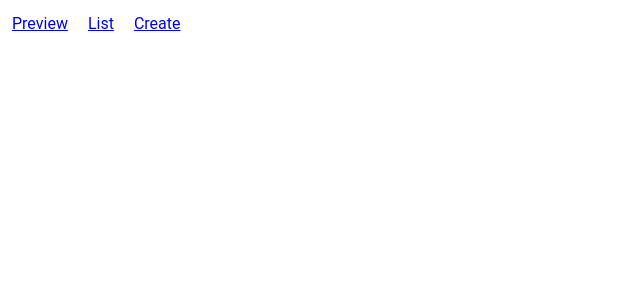
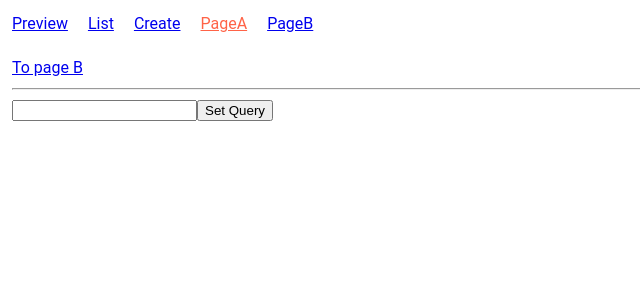
Before and after one commit to gluschenkotoma/react_repeat, a React (Create React App) app: page /page-a in a window 1280 px wide. Before the commit this address led to /. Shown: the top 300 px of the page, without its empty margins (0-640 px from the left). Built offline with nearby package versions, Linux system fonts and the light colour scheme.

Commit message:
sdfsfsfs

```diff
--- a/src/components/App.jsx
+++ b/src/components/App.jsx
@@ -2,6 +2,7 @@ import { lazy } from 'react'; // динамический импорт
 import { Routes, Route, Navigate } from 'react-router-dom';
 // import { ListPage, ItemPage, AddItemPage, PreviewPage } from 'pages'; //статический импорт
 import { Layout } from 'components/Layout';
+import { PageA, PageB } from 'pages';
 
 // для именованых экспортов
 
@@ -26,6 +27,8 @@ export const App = () => {
         <Route path="list/:itemId" element={<ItemPage />} />
         <Route path="create" element={<AddItemPage />} />
         <Route path="*" element={<Navigate to="/" />} />
+        <Route path="page-a" element={<PageA />} />
+        <Route path="page-b" element={<PageB />} />
       </Route>
     </Routes>
   );
--- a/src/components/Layout.jsx
+++ b/src/components/Layout.jsx
@@ -25,10 +25,14 @@ export const Layout = () => {
     <Wrapper>
       <GlobalStyle />
       <Nav>
+        {/* разметка линков */}
         <Link to="/preview">Preview</Link>
         <Link to="/list">List</Link>
         <Link to="/create">Create</Link>
+        <Link to="/page-a">PageA</Link>
+        <Link to="/page-b">PageB</Link>
       </Nav>
+      {/* рэндер роутов */}
       <Suspense fallback="">
         <Outlet />
       </Suspense>
--- /dev/null
+++ b/src/pages/PageA.jsx
@@ -0,0 +1,41 @@
+import { Link, useSearchParams, useLocation } from 'react-router-dom';
+
+export const PageA = () => {
+  const location = useLocation();
+  const [searchParams, setsearchParams] = useSearchParams();
+  console.log(location);
+
+  const handleSubmit = e => {
+    e.preventDefault();
+    console.log(e.currentTarget.elements.query.value);
+    setsearchParams({ query: e.currentTarget.elements.query.value }); //http://localhost:3000/page-a?query=ddddd
+  };
+
+  return (
+    <div>
+      <Link to="/page-b" state={{ from: location }}>
+        To page B
+      </Link>
+      <hr />
+      <form onSubmit={handleSubmit} autoComplete="off">
+        <input type="text" name="query" />
+        <button type="submit">Set Query</button>
+      </form>
+    </div>
+  );
+};
+
+// записать значение query в url по сабмиту
+// const [searchParams, setsearchParams] = useSearchParams();
+//setsearchParams({ query: e.currentTarget.elements.query.value }); //http://localhost:3000/page-a?query=ddddd
+
+// const location = useLocation();
+// <Link to="/page-b">To page B</Link>
+// console.log(location);
+//{pathname: '/page-a', search: '?query=ddddd', hash: '', state: null, key: 'in03roif'}
+// hash: ""
+// key: "in03roif"
+// pathname: "/page-a"
+// search: "?query=ddddd"
+// state: null
+// [[Prototype]]: Object
--- /dev/null
+++ b/src/pages/PageB.jsx
@@ -0,0 +1,17 @@
+import { useLocation, Link } from 'react-router-dom';
+
+export const PageB = () => {
+  const location = useLocation();
+  console.log(location);
+  return (
+    <div>
+      here pageB
+      <hr />
+      <Link to={location?.state?.from ?? '/page-a'}>Go back</Link>
+    </div>
+  );
+};
+
+// location?.state?.from - если в location есть state и свойство from то
+//  переход  на from
+// в противном случаэ '/page-a'
--- a/src/pages/index.js
+++ b/src/pages/index.js
@@ -2,3 +2,5 @@ export * from './ListPage';
 export * from './ItemPage';
 export * from './AddItemPage';
 export * from './PreviewPage';
+export * from './PageA';
+export * from './PageB';
```
